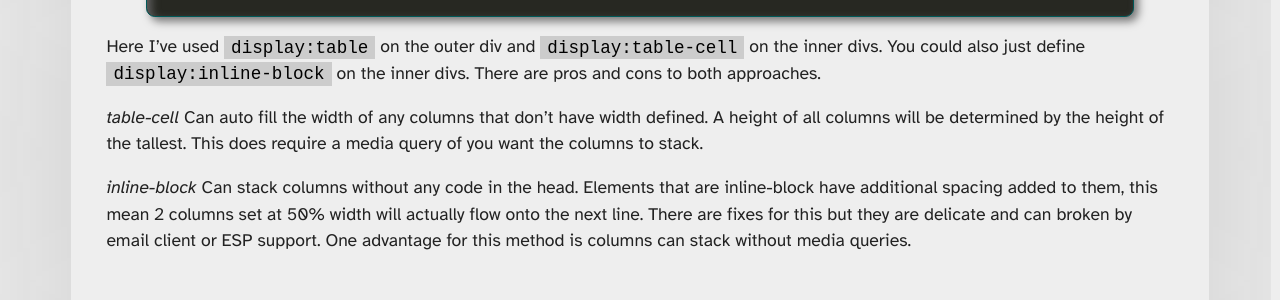
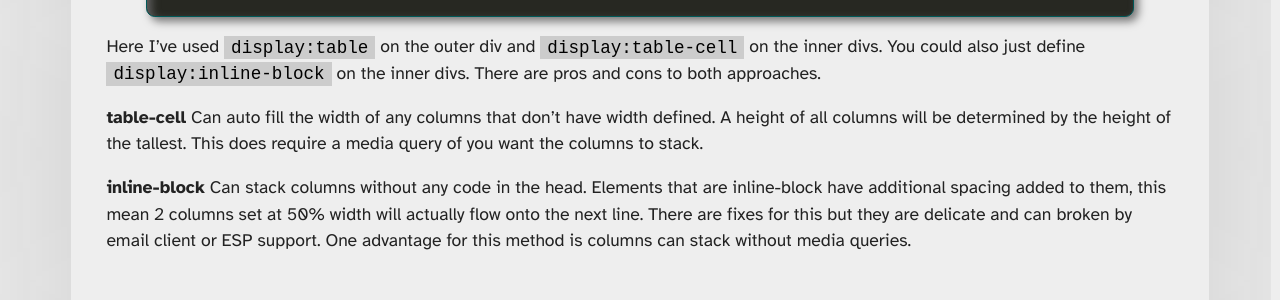
Before and after one commit to M-J-Robbins/good-email-code, a Jekyll site: the page built from email-code/columns.md, in a window 1280 px wide. Shown: the part 1752-2052 px from the top of the page. Built offline with Jekyll 4.4.1, drawn with Linux system fonts in a browser that asks for light colours; our own code applies the rules of GitHub Pages for plain Markdown files; a script that is not in the unit is left out.

Commit message:
Update columns.md

```diff
--- a/email-code/columns.md
+++ b/email-code/columns.md
@@ -58,9 +58,9 @@ If you take all the outlook code out of this it's pretty simple.
 
 Here I've used `display:table` on the outer div and `display:table-cell` on the inner divs. You could also just define `display:inline-block` on the inner divs.  There are pros and cons to both approaches.
 
-*table-cell* Can auto fill the width of any columns that don't have width defined.  A height of all columns will be determined by the height of the tallest. This does require a media query of you want the columns to stack.
+**table-cell** Can auto fill the width of any columns that don't have width defined.  A height of all columns will be determined by the height of the tallest. This does require a media query of you want the columns to stack.
 
-*inline-block*  Can stack columns without any code in the head.  Elements that are inline-block have additional spacing added to them, this mean 2 columns set at 50% width will actually flow onto the next line.  There are fixes for this but they are delicate and can broken by email client or ESP support.  One advantage for this method is columns can stack without media queries.
+**inline-block**  Can stack columns without any code in the head.  Elements that are inline-block have additional spacing added to them, this mean 2 columns set at 50% width will actually flow onto the next line.  There are fixes for this but they are delicate and can broken by email client or ESP support.  One advantage for this method is columns can stack without media queries.
 
 ### The MSO Outlook part
 Again if we remove all the conditional comment and HTML code it looks much simpler
```
